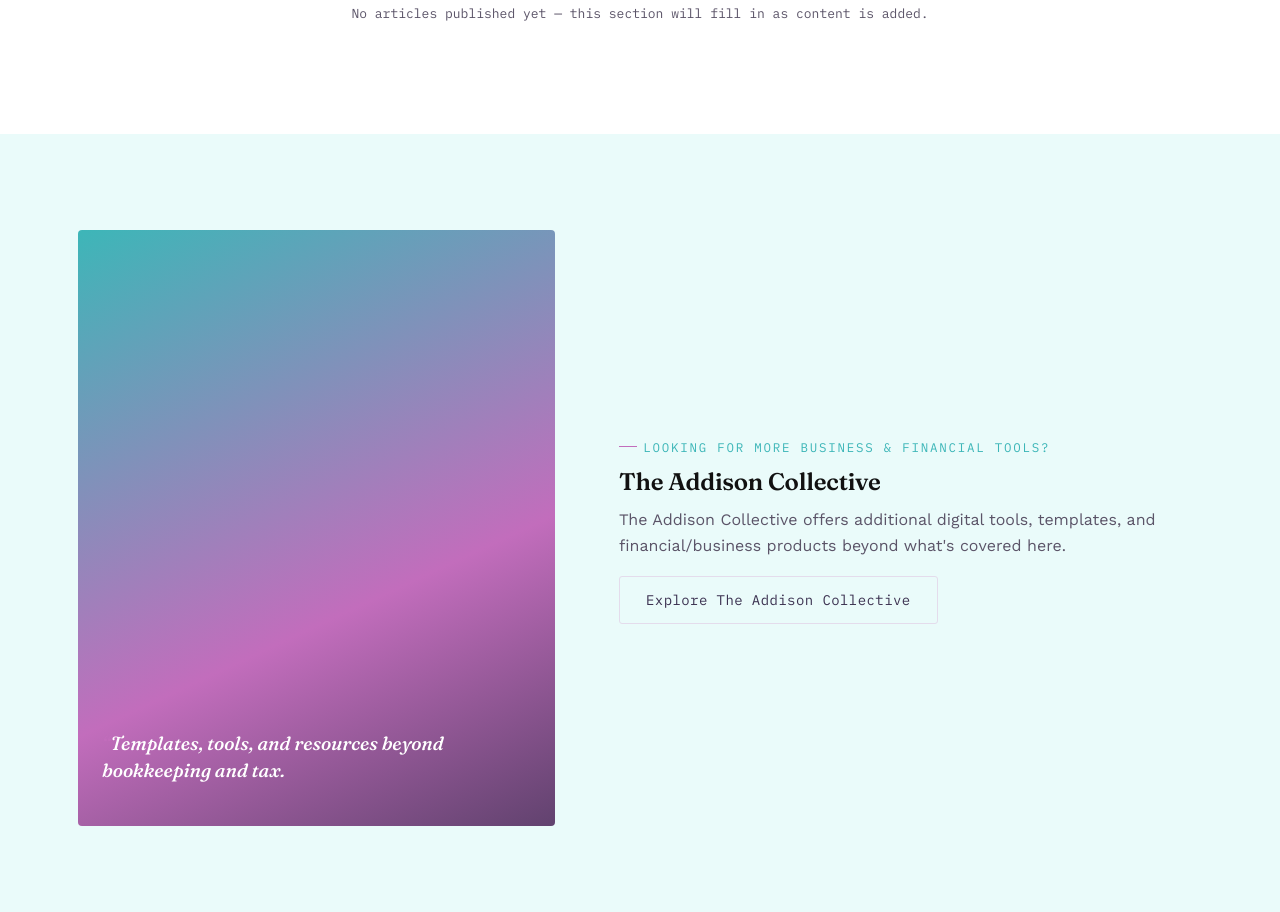
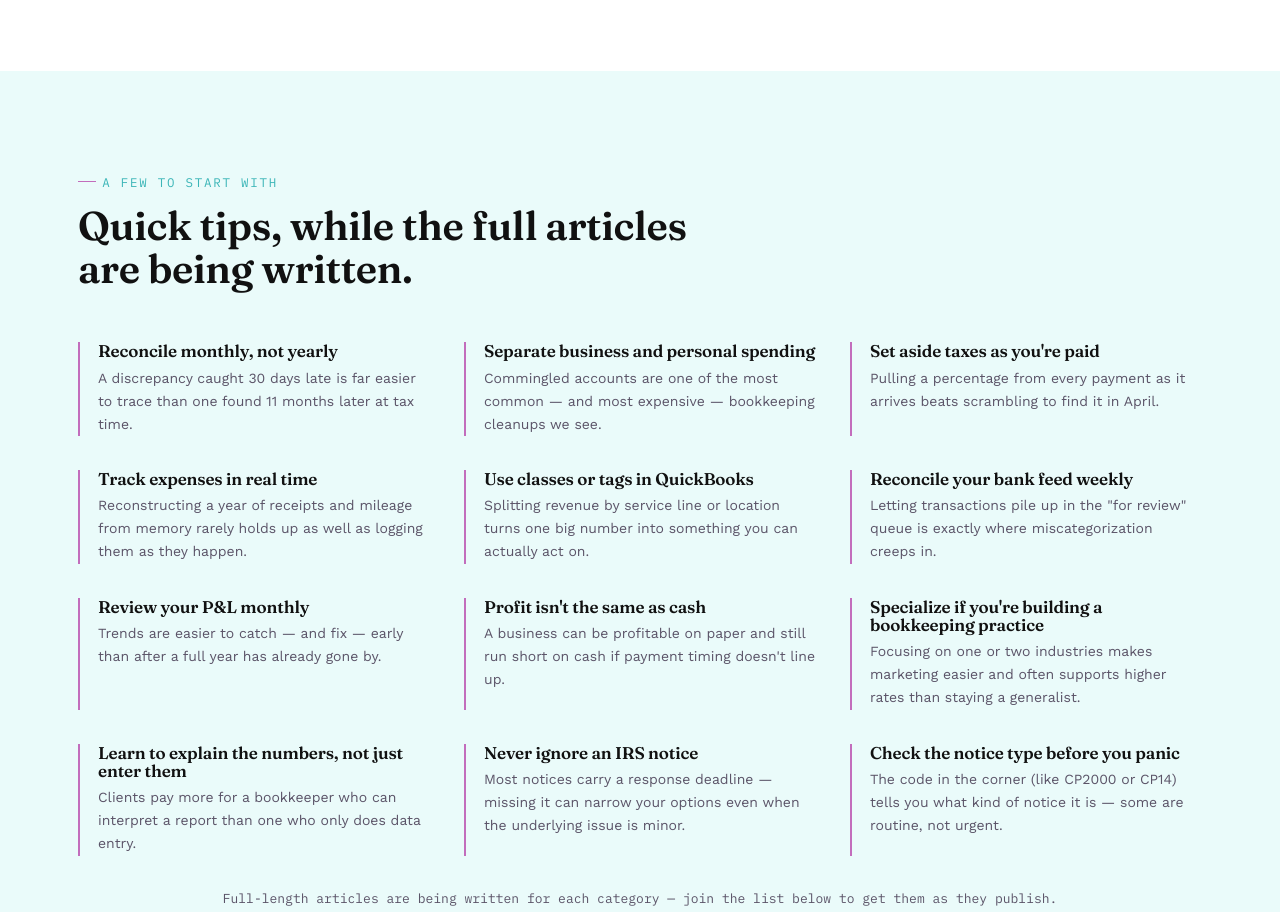
Before and after one commit to arnikaaddison/Fixedassetsbookkeeping, a plain HTML site: page resources.html in a window 1280 px wide. Shown: the part 1158-2070 px from the top of the page. Drawn offline with nearby package versions, Linux system fonts and the light colour scheme.

Commit message:
Add files via upload

```diff
--- a/resources.html
+++ b/resources.html
@@ -29,7 +29,7 @@
       <a href="get-started.html">Get Started</a>
     </nav>
     <div class="nav-cta">
-      <a href="#" class="btn btn-primary">Book a Consultation</a>
+      <a href="contact.html" class="btn btn-primary">Book a Consultation</a>
       <button class="nav-toggle" aria-label="Toggle menu" aria-expanded="false">
         <span></span><span></span><span></span>
       </button>
@@ -60,8 +60,67 @@
       <div class="service-card"><span class="code">Category</span><h3>Bookkeeping Career</h3><p>Building bookkeeping into an income stream.</p></div>
       <div class="service-card"><span class="code">Category</span><h3>IRS Notices</h3><p>Understanding correspondence from the IRS.</p></div>
     </div>
-    <p style="margin-top:28px; font-family:var(--font-mono); font-size:13px; color:var(--text-muted); text-align:center;">
-      No articles published yet — this section will fill in as content is added.
+  </div>
+</section>
+
+<section class="section-alt">
+  <div class="container">
+    <div class="section-head reveal">
+      <span class="eyebrow">A few to start with</span>
+      <h2>Quick tips, while the full articles are being written.</h2>
+    </div>
+    <div class="value-list reveal">
+      <div class="value-item">
+        <h3>Reconcile monthly, not yearly</h3>
+        <p>A discrepancy caught 30 days late is far easier to trace than one found 11 months later at tax time.</p>
+      </div>
+      <div class="value-item">
+        <h3>Separate business and personal spending</h3>
+        <p>Commingled accounts are one of the most common — and most expensive — bookkeeping cleanups we see.</p>
+      </div>
+      <div class="value-item">
+        <h3>Set aside taxes as you're paid</h3>
+        <p>Pulling a percentage from every payment as it arrives beats scrambling to find it in April.</p>
+      </div>
+      <div class="value-item">
+        <h3>Track expenses in real time</h3>
+        <p>Reconstructing a year of receipts and mileage from memory rarely holds up as well as logging them as they happen.</p>
+      </div>
+      <div class="value-item">
+        <h3>Use classes or tags in QuickBooks</h3>
+        <p>Splitting revenue by service line or location turns one big number into something you can actually act on.</p>
+      </div>
+      <div class="value-item">
+        <h3>Reconcile your bank feed weekly</h3>
+        <p>Letting transactions pile up in the "for review" queue is exactly where miscategorization creeps in.</p>
+      </div>
+      <div class="value-item">
+        <h3>Review your P&amp;L monthly</h3>
+        <p>Trends are easier to catch — and fix — early than after a full year has already gone by.</p>
+      </div>
+      <div class="value-item">
+        <h3>Profit isn't the same as cash</h3>
+        <p>A business can be profitable on paper and still run short on cash if payment timing doesn't line up.</p>
+      </div>
+      <div class="value-item">
+        <h3>Specialize if you're building a bookkeeping practice</h3>
+        <p>Focusing on one or two industries makes marketing easier and often supports higher rates than staying a generalist.</p>
+      </div>
+      <div class="value-item">
+        <h3>Learn to explain the numbers, not just enter them</h3>
+        <p>Clients pay more for a bookkeeper who can interpret a report than one who only does data entry.</p>
+      </div>
+      <div class="value-item">
+        <h3>Never ignore an IRS notice</h3>
+        <p>Most notices carry a response deadline — missing it can narrow your options even when the underlying issue is minor.</p>
+      </div>
+      <div class="value-item">
+        <h3>Check the notice type before you panic</h3>
+        <p>The code in the corner (like CP2000 or CP14) tells you what kind of notice it is — some are routine, not urgent.</p>
+      </div>
+    </div>
+    <p style="margin-top:32px; font-family:var(--font-mono); font-size:13px; color:var(--text-muted); text-align:center;">
+      Full-length articles are being written for each category — join the list below to get them as they publish.
     </p>
   </div>
 </section>
```
Also changed, not shown: about.html (+3 -4 lines), bookkeeping-academy.html (+2 -2 lines), bookkeeping.html (+11 -11 lines), contact.html (+17 -1 lines), get-started.html (+2 -2 lines), index.html (+1 -1 lines), tax-services.html (+7 -7 lines), arnika-addison.jpg (added).
